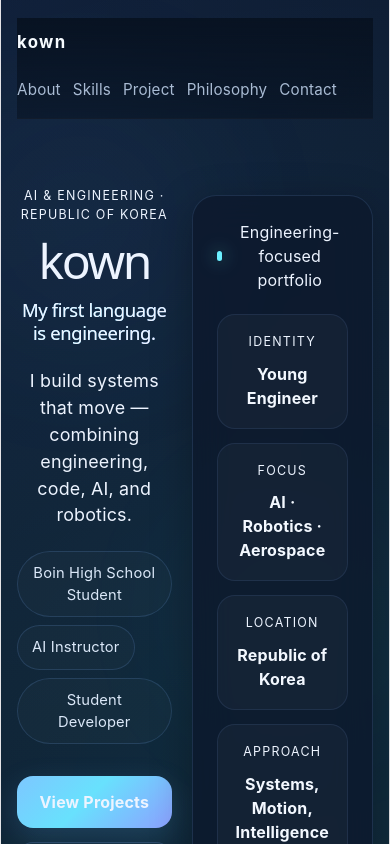
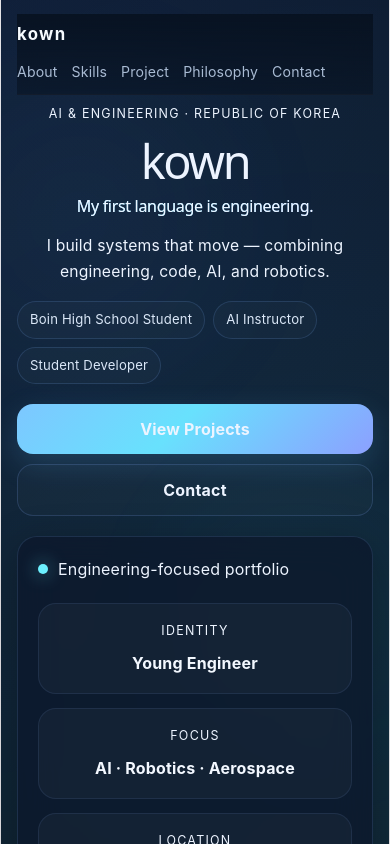
Before and after one commit to itsmekk-mario/my-portfolio, a React (Vite) app: page / in a window 390 px wide. Shown: the top 844 px of the page. Built offline with nearby package versions, Linux system fonts and the light colour scheme.

Commit message:
update layout

```diff
--- a/src/App.css
+++ b/src/App.css
@@ -59,9 +59,9 @@ textarea {
 .app {
   position: relative;
   width: 100%;
-  max-width: 1440px;
+  max-width: 1720px;
   margin: 0 auto;
-  padding: 16px 32px 80px;
+  padding: 20px 48px 100px;
 }
 
 .bg-orb {
@@ -147,8 +147,8 @@ textarea {
 .hero {
   min-height: 100vh;
   display: grid;
-  grid-template-columns: 1.2fr 0.8fr;
-  gap: 36px;
+  grid-template-columns: 1.35fr 0.65fr;
+  gap: 48px;
   align-items: center;
   padding-top: 24px;
 }
@@ -445,14 +445,26 @@ textarea {
 
 @media (max-width: 720px) {
   .app {
-    padding: 14px 14px 56px;
+    padding: 14px 16px 56px;
   }
 
   .header {
     position: static;
     flex-direction: column;
     align-items: flex-start;
-    padding-bottom: 12px;
+    gap: 14px;
+    padding: 8px 0 12px;
+    margin-bottom: 0;
+  }
+
+  .nav {
+    display: flex;
+    flex-wrap: wrap;
+    gap: 10px 14px;
+  }
+
+  .nav a {
+    font-size: 0.88rem;
   }
 
   .section {
@@ -461,53 +473,118 @@ textarea {
 
   .hero {
     min-height: auto;
-    padding-top: 12px;
+    grid-template-columns: 1fr;
     gap: 20px;
+    padding-top: 10px;
   }
 
-  .info-grid {
-    grid-template-columns: 1fr;
+  .hero h1 {
+    font-size: clamp(2.2rem, 12vw, 3.4rem);
+    line-height: 1.02;
+  }
+
+  .hero-accent {
+    margin-top: 10px;
+    font-size: 1rem;
+    line-height: 1.35;
+  }
+
+  .hero-description {
+    margin-top: 16px;
+    font-size: 0.98rem;
+    line-height: 1.65;
   }
 
   .hero-meta {
     gap: 8px;
+    margin-top: 16px;
+  }
+
+  .hero-meta span {
+    padding: 8px 12px;
+    font-size: 0.82rem;
+  }
+
+  .hero-actions {
+    gap: 10px;
+    margin-top: 20px;
   }
 
   .btn {
     width: 100%;
+    min-width: 0;
+    padding: 13px 16px;
+  }
+
+  .hero-right,
+  .about-card,
+  .quote-card,
+  .project-main,
+  .project-side,
+  .skill-card,
+  .contact-card {
+    padding: 20px;
+    border-radius: 20px;
+  }
+
+  .section-heading {
+    margin-bottom: 18px;
+  }
+
+  .section-heading h2 {
+    font-size: 1.7rem;
+    line-height: 1.15;
+  }
+
+  .info-grid,
+  .skills-grid,
+  .project-layout,
+  .contact-grid {
+    grid-template-columns: 1fr;
+    gap: 14px;
+  }
+
+  .chip-wrap {
+    gap: 8px;
+  }
+
+  .chip {
+    padding: 8px 12px;
+    font-size: 0.84rem;
+  }
+
+  .project-points {
+    gap: 10px;
+  }
+
+  .project-point {
+    gap: 10px;
+    font-size: 0.95rem;
+    line-height: 1.55;
+  }
+
+  .quote-card blockquote {
+    font-size: 1.5rem;
+    line-height: 1.2;
   }
 }
 
-@media (max-width: 720px) {
+@media (min-width: 721px) and (max-width: 1100px) {
   .app {
-    padding: 18px 16px 72px;
+    max-width: 100%;
+    padding: 20px 28px 72px;
   }
 
-  .header {
-    position: static;
-    flex-direction: column;
-    align-items: flex-start;
-    padding-bottom: 16px;
+  .hero {
+    grid-template-columns: 1fr;
+    gap: 24px;
+    min-height: auto;
   }
 
-  .nav {
-    gap: 12px;
-  }
-
-  .section {
-    padding-top: 56px;
-  }
-
-  .info-grid {
+  .skills-grid,
+  .contact-grid,
+  .project-layout {
     grid-template-columns: 1fr;
-  }
-
-  .hero-meta {
-    gap: 8px;
-  }
-
-  .btn {
-    width: 100%;
   }
 }
 
```
